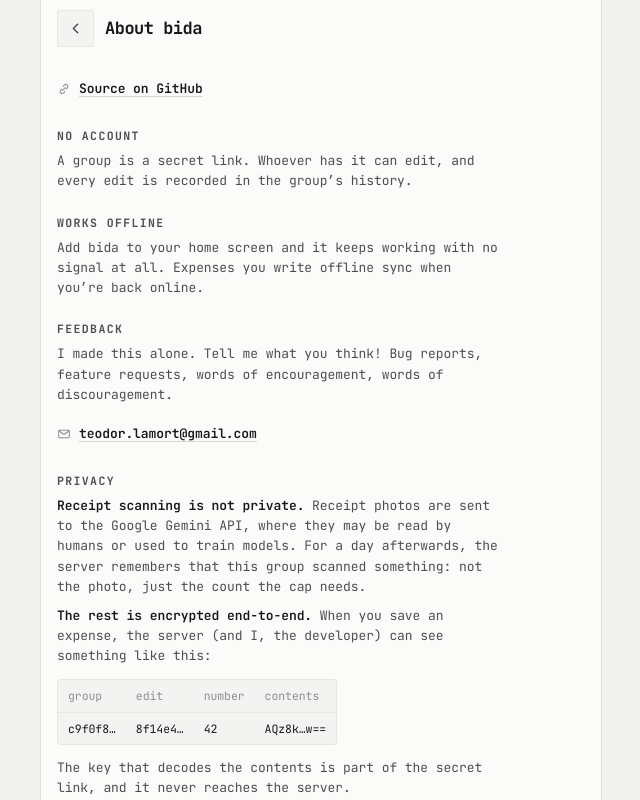
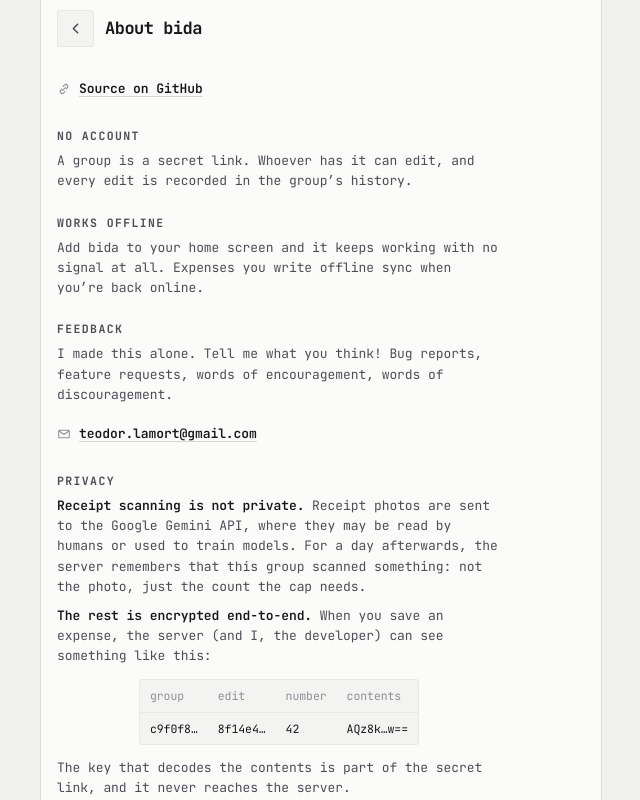
Before and after one commit to theoldg/bida, a Next.js app in the folder apps/web/: page /about in a window 1280 px wide. Shown: the whole page, without its empty margins (319-959 px from the left). Built offline with nearby package versions, Linux system fonts and the light colour scheme.

Commit message:
web: centre the about screen's sealed row
Co-Authored-By: Claude Opus 5 <noreply@anthropic.com>

```diff
--- a/apps/web/app/globals.css
+++ b/apps/web/app/globals.css
@@ -411,8 +411,9 @@ a { color: inherit; text-decoration: none }
    field across the top and values below, rather than four stacked label/value
    lines — the same four fields read in one line instead of four. Each value is
    already the short end of a truncation, not a wrap candidate, so a real one
-   would look invented; these are cut to match. */
-.aboutrow { margin-top: 13px; border-collapse: separate; border-spacing: 0;
+   would look invented; these are cut to match. Centred in the column: it is
+   an exhibit, not a line of the paragraph, and flush left it read as one. */
+.aboutrow { margin: 13px auto 0; border-collapse: separate; border-spacing: 0;
   background: var(--card-2); border: 1px solid var(--rule-soft); border-radius: var(--r-m);
   font-size: 11.5px; line-height: 1.5; overflow: hidden }
 .aboutrow th, .aboutrow td { text-align: left; padding: 7px 10px; font-weight: 400 }
```
